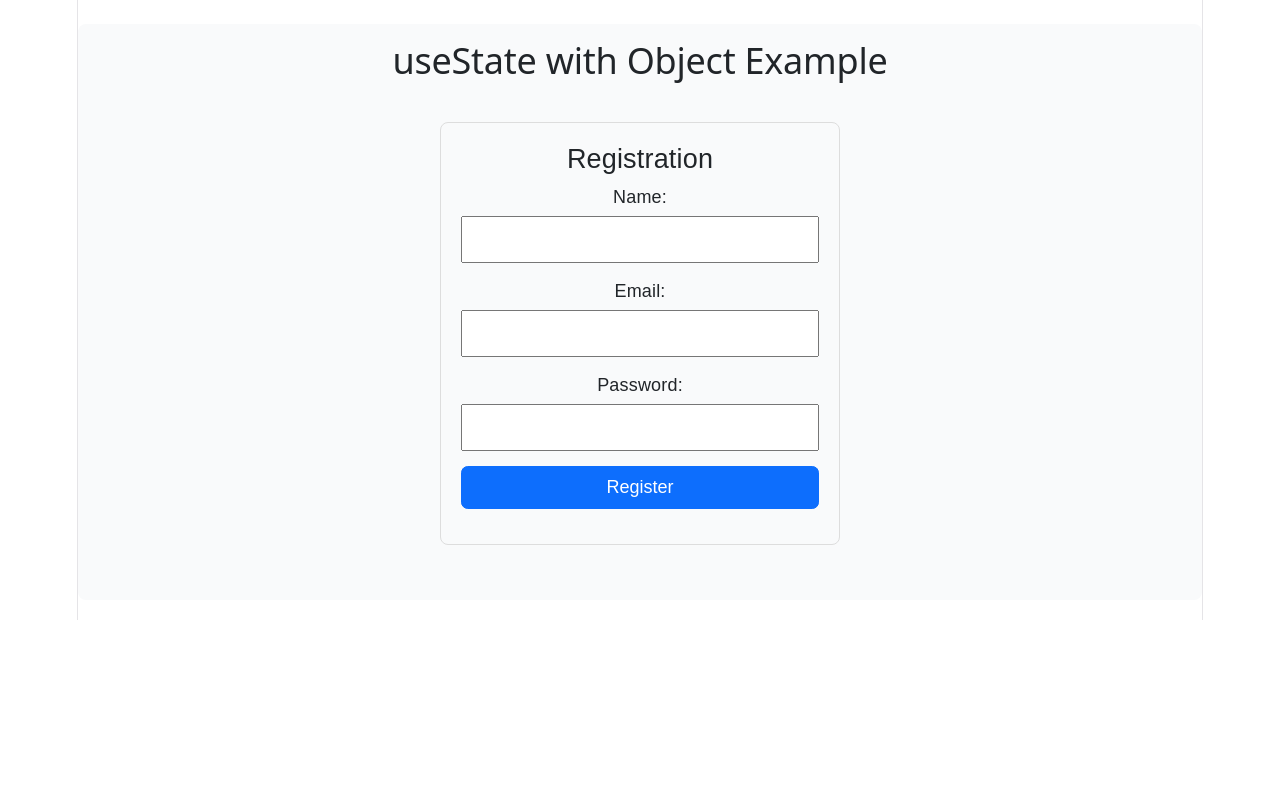
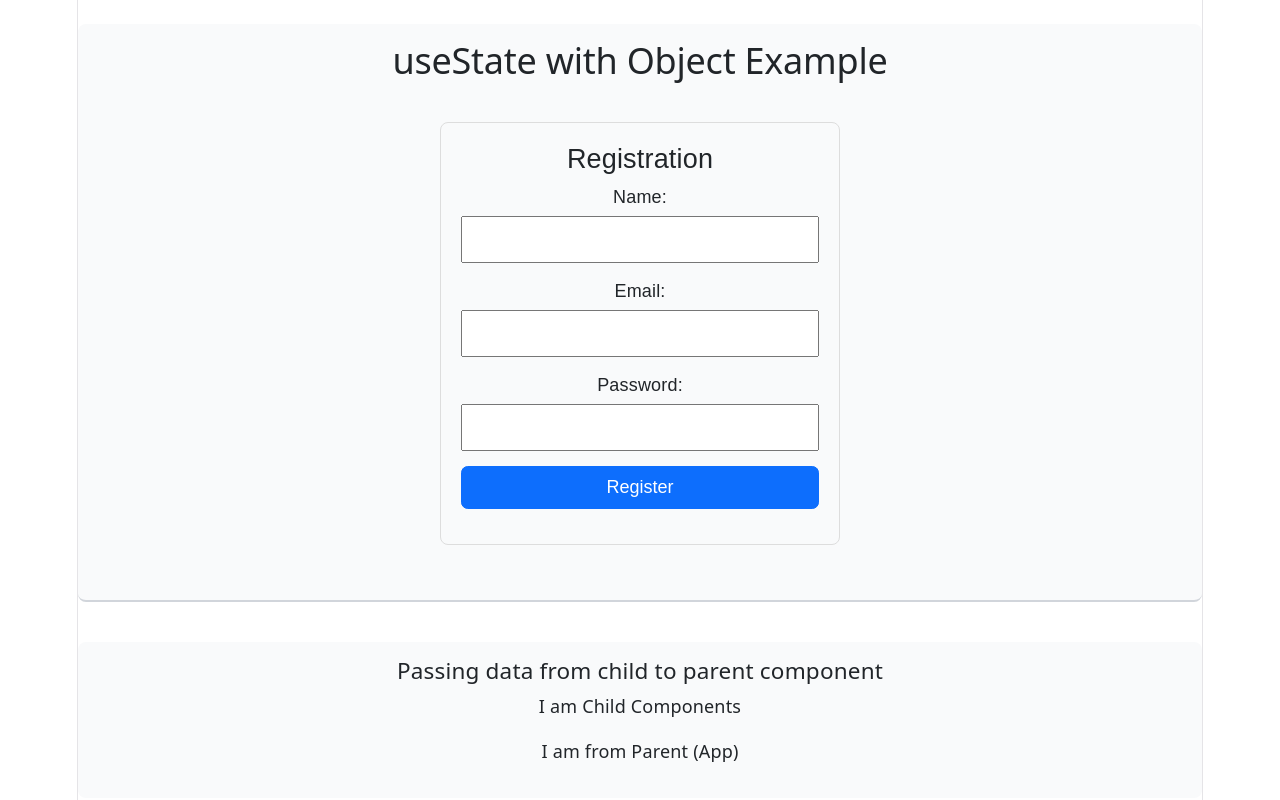
Before and after one commit to pronoyeugin/React_Learning, a React (Vite) app in the folder react_learning/: page / in a window 1280 px wide. Shown: the part 4035-4835 px from the top of the page. Before the commit the page ends 4655 px from the top, so only its background shows below. Built offline with nearby package versions, Linux system fonts and the light colour scheme.

Commit message:
Class-025 : Passing data from child to parent component

```diff
--- a/react_learning/src/App.jsx
+++ b/react_learning/src/App.jsx
@@ -26,6 +26,7 @@ import Event_Bubbling from './HooksUseState/index4';
 import CounterApp from './Assignment_02/index';
 import Form from './Form/Form';
 import Form2 from './Form/Form2';
+import Child from './State_Lifting/Child';
 
 //Functional component start with capital letters
 
@@ -60,6 +61,12 @@ function Todo2() {
 }
 
 function App() {
+
+  const data = "I am from Parent (App)";
+  const handleChildData = (childData) => {
+    console.log("App : " + childData);
+  };
+
   return (
     <>
       <div className="component-section">
@@ -135,6 +142,10 @@ function App() {
       <div className="component-section">
         <Form2 />
       </div>
+
+      <div className="component-section">
+        <Child data={data} onChildData={handleChildData} />
+      </div>
     </>
   );
 }
--- /dev/null
+++ b/react_learning/src/State_Lifting/Child.jsx
@@ -0,0 +1,20 @@
+import React from 'react'
+
+function Child(props) {
+
+    const data = "I am from Child Component";
+    props.onChildData(data);
+
+  return (
+    <>
+        <h5>Passing data from child to parent component</h5>
+        <div>
+            <p>I am Child Components</p>
+            <p>{props.data}</p>
+        </div>
+
+    </>
+  );
+}
+
+export default Child;
```
